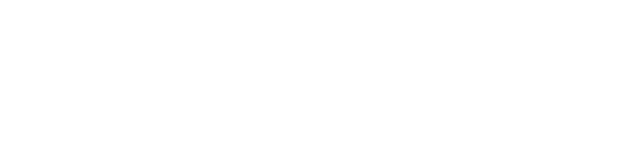
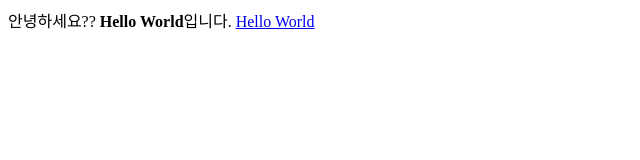
Before and after one commit to loveygiant/Coding, a plain HTML site: page test.html in a window 1280 px wide. Shown: the whole page, without its empty margins (0-640 px from the left). Drawn offline with Linux system fonts and the light colour scheme.

Commit message:
test.html

```diff
--- a/test.html
+++ b/test.html
@@ -5,7 +5,7 @@
    <title>test</title>
 </head>
 <body>
-
-
+    안녕하세요?? <strong>Hello World</strong>입니다.
+    <a href="https://www.naver.com/" target="_blank">Hello World</a>
 </body>
 </html>
```
